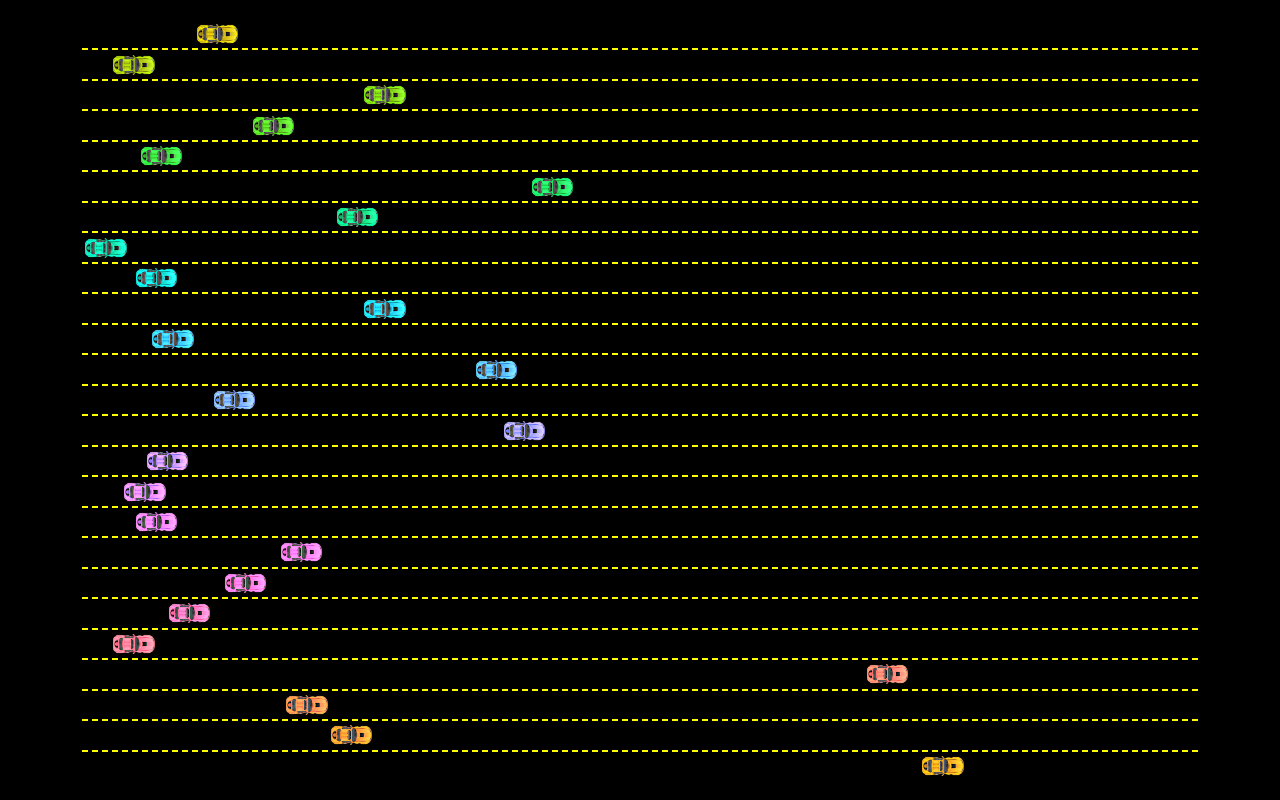
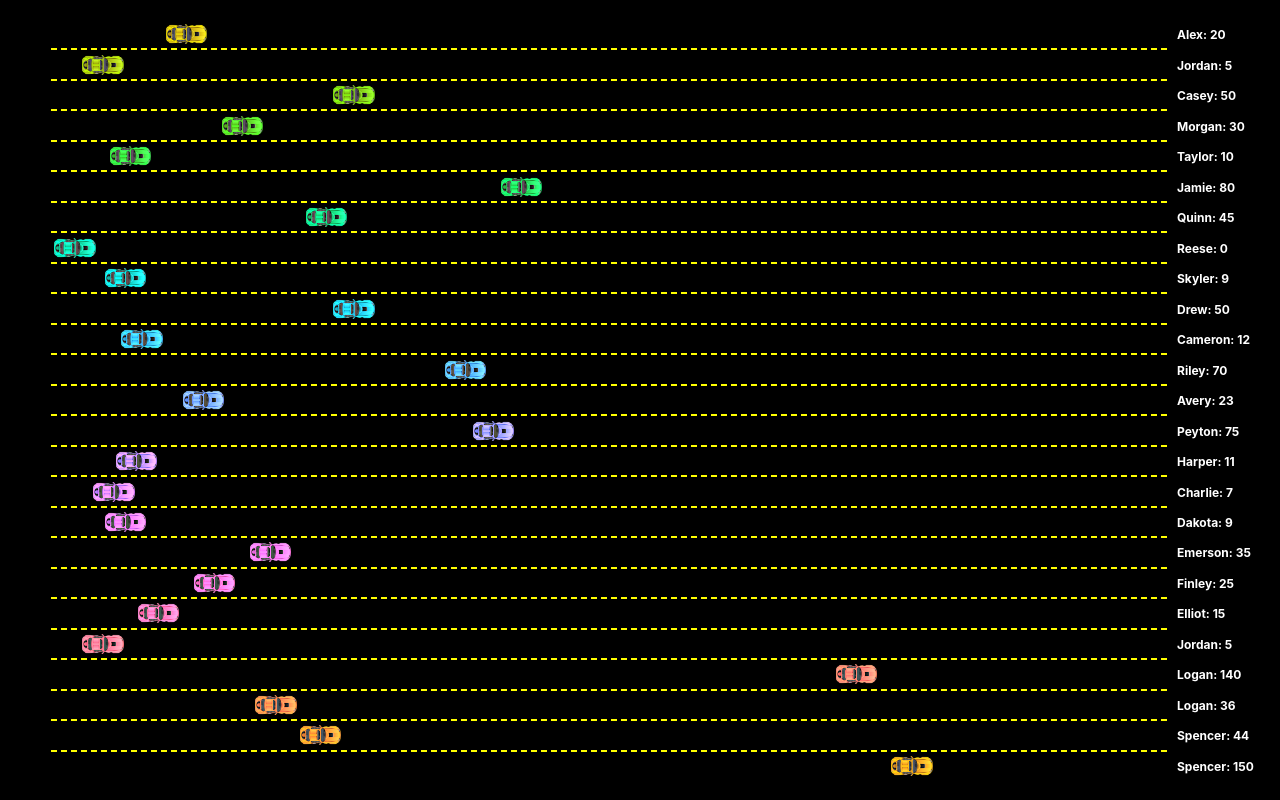
Before and after one commit to ikromshi/horse-racing, a React (Create React App) app: page / in a window 1280 px wide. Built offline with nearby package versions, Linux system fonts and the light colour scheme.

Commit message:
tagged cars with corresponding names

```diff
--- a/src/components/RaceTrack/RaceTrack.jsx
+++ b/src/components/RaceTrack/RaceTrack.jsx
@@ -21,6 +21,7 @@ const Lane = styled.div`
   width: 90%; /* Adjust width as needed */
   border-bottom: 2px dashed yellow;
   position: relative;
+  right: 2.5%;
   &:last-child {
     border-bottom: none;
   }
@@ -38,6 +39,17 @@ const Car = styled.img`
   transition: bottom 0.5s ease-in-out; // Smooth transition for the movement
 `;
 
+const NameTag = styled.div`
+  position: absolute;
+  top: 50%; /* Align vertically with the car */
+  transform: translateY(-50%); /* Center the name tag vertically with the car */
+  left: calc(100% + 10px); /* Place it just to the right of the car, adjust as needed */
+  white-space: nowrap; /* Keep the name in a single line */
+  color: #fff; /* Text color, choose as needed */
+  font-size: 12px; /* Choose an appropriate size for the name tag */
+  font-weight: bold; /* Optional: make it bold */
+  text-shadow: 1px 1px 2px rgba(0,0,0,0.6); /* Optional: text shadow for better readability */
+`;
 
 const carsData = [
   { name: "Alex", ticket_amount: 20 },
@@ -86,6 +98,7 @@ const RaceTrack = () => {
             color={(index * 360) / carsData.length} // Distribute colors across the spectrum
             alt={`Car driven by ${car.name}`}
           />
+          <NameTag>{`${car.name}: ${car.ticket_amount}`}</NameTag>
         </Lane>
       ))}
     </Track>
```
